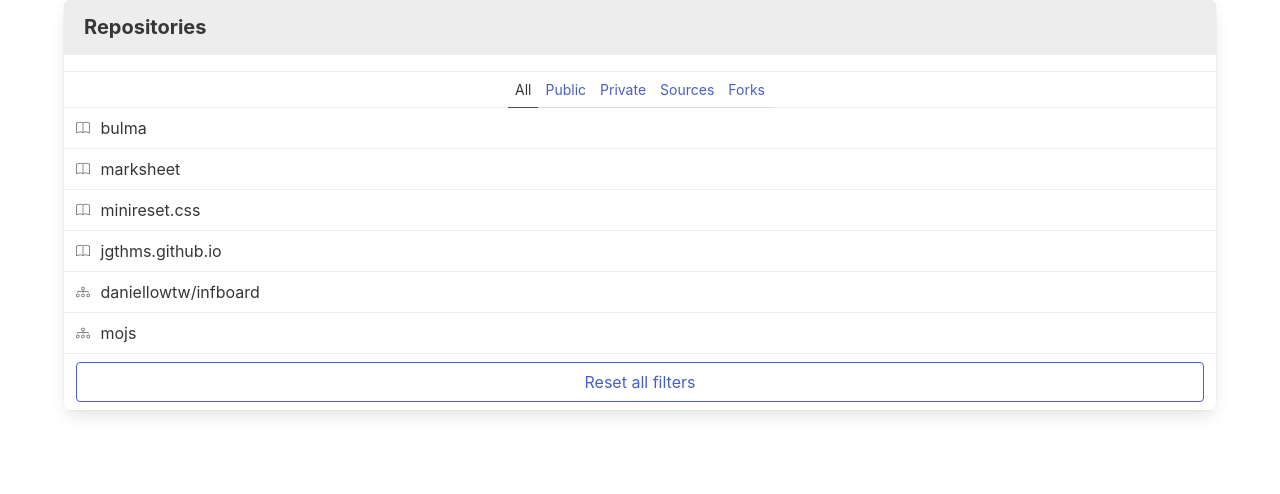
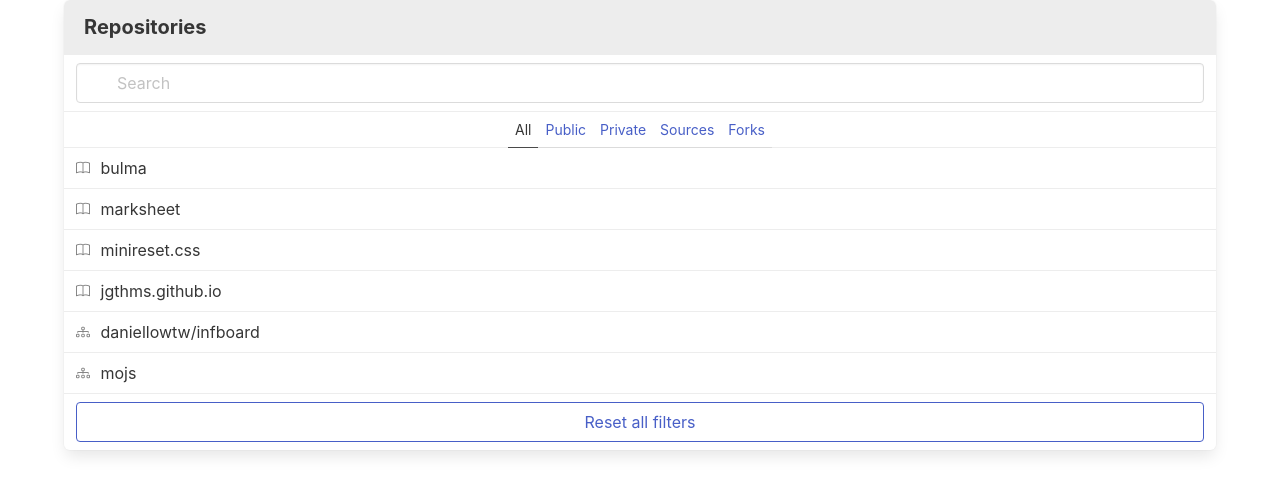
Before and after one commit to wolf1128/filterable-repo-table, a React (Create React App) app: page / in a window 1280 px wide. Shown: the top 494 px of the page. Built offline with nearby package versions, Linux system fonts and the light colour scheme.

Commit message:
Added search functionality

```diff
--- a/src/components/FilterableRepositoryTable.tsx
+++ b/src/components/FilterableRepositoryTable.tsx
@@ -1,6 +1,7 @@
 import React, { useState } from 'react';
 import Tabs from './Tabs';
 import RepositoryTable from './RepositoryTable';
+import SearchBar from './SearchBar';
 
 const FilterableRepositoryTable = () => {
 	const repositories: { name: string; private: boolean; fork: boolean }[] = [
@@ -39,6 +40,9 @@
     const [filterText, setFilterText] = useState<string>('');
 	const [filterTab, setFilterTab] = useState<string>('All');
 
+	const handleFilterTextChange = (filterText: string) => {
+		setFilterText(filterText);
+	};
 
 	const handleFilterTabChange = (filterTab: string) => {
 		setFilterTab(filterTab);
@@ -52,10 +56,10 @@
 	return <nav className='panel'>
 				<p className='panel-heading'>Repositories</p>
 				<div className='panel-block'>
-					{/* <SearchBar
+					<SearchBar
 						filterText={filterText}
 						onFilterTextChange={handleFilterTextChange}
-					/> */}
+					/>
 				</div>
 				<p className='panel-tabs'>
 					<Tabs
--- /dev/null
+++ b/src/components/SearchBar.tsx
@@ -0,0 +1,33 @@
+import React from 'react';
+
+interface SearchBarProps {
+	filterText: string;
+	onFilterTextChange: (filterTab: string) => void;
+}
+
+const SearchBar = (props: SearchBarProps) => {
+	const filterText = props.filterText;
+
+	const handleFilterTextChange = (e: React.ChangeEvent<HTMLInputElement>) => {
+		props.onFilterTextChange(e.target.value);
+	};
+
+	return (
+		<>
+			<p className='control has-icons-left'>
+				<input
+					className='input'
+					type='text'
+					placeholder='Search'
+					value={filterText}
+					onChange={handleFilterTextChange}
+				/>
+				<span className='icon is-left'>
+					<i className='fas fa-search' aria-hidden='true'></i>
+				</span>
+			</p>
+		</>
+	);
+};
+
+export default SearchBar;
```
